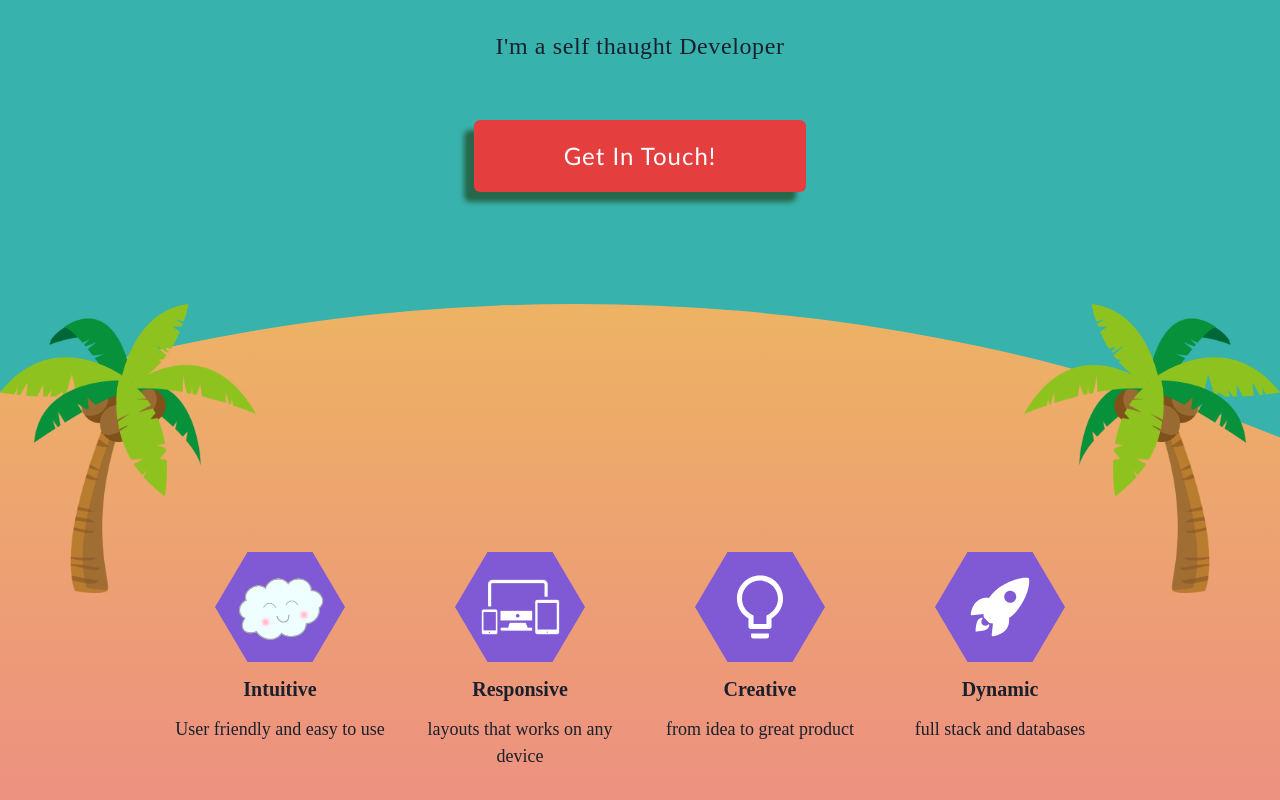
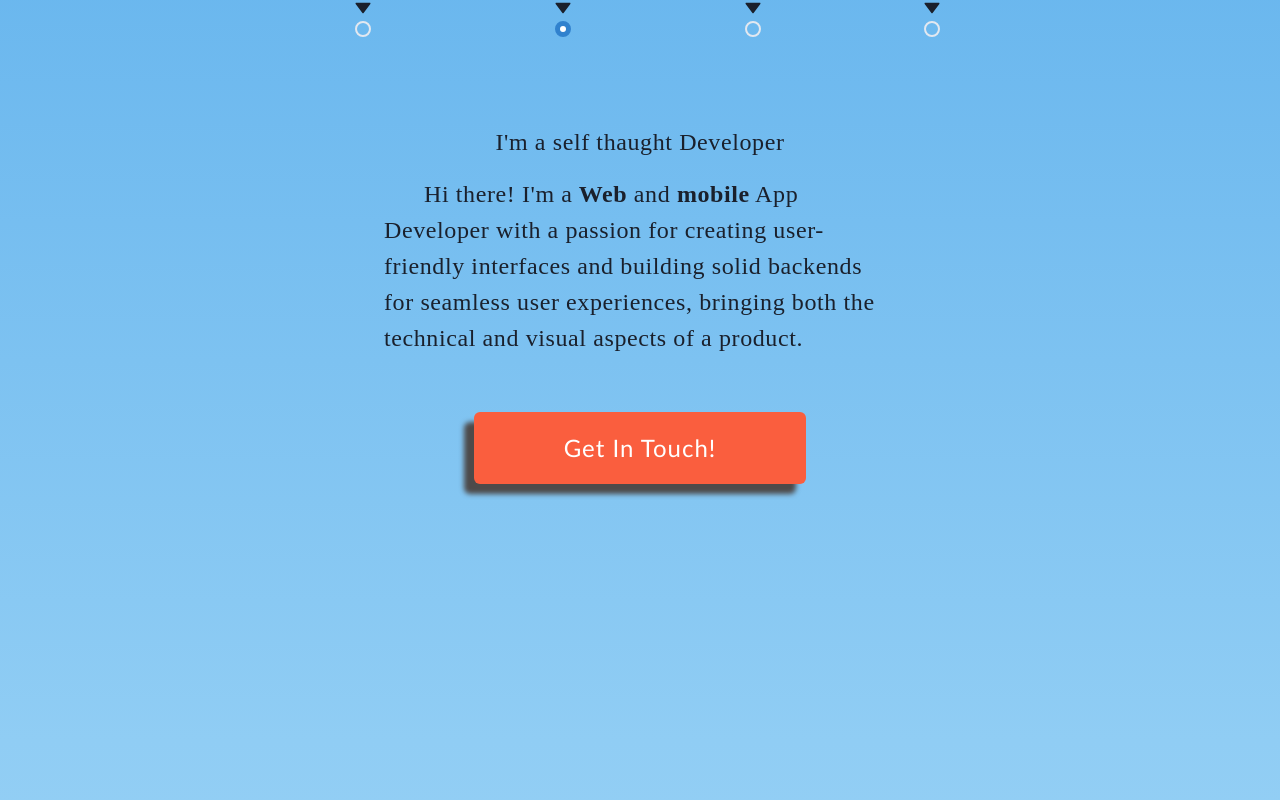
Before and after one commit to tahasama/myPortfolio, a React (Create React App) app: page / in a window 1280 px wide. Shown: the part 1060-1860 px from the top of the page. Built offline with nearby package versions, Linux system fonts and the light colour scheme; no server answers.

Commit message:
trying out new design

```diff
--- a/src/components/about.tsx
+++ b/src/components/about.tsx
@@ -19,8 +19,11 @@ import Birds from "./birds";
 // import mmm from "../images/mmm.png";
 
 const About = () => {
-  const bgOnLight = useColorModeValue("teal.400", "gray.900");
-  const [selected, setSelected] = useState("");
+  const bgOnLight = useColorModeValue(
+    "linear( blue.300, blue.200)",
+    "linear( gray.900 0%, gray.900 100%)"
+  );
+  const [selected, setSelected] = useState("shorter");
   const { colorMode } = useColorMode();
   const radioValue = (e: any) => setSelected(e.target.value);
 
@@ -34,7 +37,8 @@ const About = () => {
   return (
     <Box
       h={"100%"}
-      mt={[-16, -20, -20, -24, colorMode !== "dark" ? -24 : -52]}
+      // mt={[-16, -20, -20, -24, colorMode !== "dark" ? -24 : -52]}
+      // mt={[-16, -20, -20, -24, -52]}
       py={20}
       // zIndex={-1}
       position={"relative"}
@@ -49,17 +53,17 @@ const About = () => {
       //     ? ["155vh", "155vh", "160vh", "160vh", "80vh"]
       //     : ["165vh", "175vh", "180vh", "175vh", "100vh"]
       // }
-      bg={bgOnLight}
+      bgGradient={bgOnLight}
       fontFamily={"roboto"}
       // top={["-20vh", "-43vh", "-30vh", "-36vh", "-32vh"]}
       // transform={["scale(1)", "scale(0.8)", "scale(0.8)", "scale(1)"]}
       overflow={"hidden"}
       justifyContent={"center"}
       // h={"100%"}
-      clipPath={[
-        "polygon(0 6%, 100% 0, 100% 100%, 0% 100%);",
-        "polygon(0 7%, 100% 0, 100% 100%, 0% 100%);",
-      ]}
+      // clipPath={[
+      //   "polygon(0 6%, 100% 0, 100% 100%, 0% 100%);",
+      //   "polygon(0 7%, 100% 0, 100% 100%, 0% 100%);",
+      // ]}
     >
       <Element name="About"></Element>
       {/* {colorMode !== "dark" && (
@@ -114,7 +118,6 @@ const About = () => {
           <Radio
             onChange={radioValue}
             value=""
-            defaultChecked={true}
             isChecked={selected === "" ? true : false}
             m={"1"}
           />
@@ -296,9 +299,9 @@ const About = () => {
             my={["8", "12", "8", "16", "12"]}
             py={["7", "7", "9"]}
             px={["8vw", "7vw"]}
-            bg={colorMode === "light" ? "red.500" : "blue.600"}
+            bg={colorMode === "light" ? "#fa5E3E" : "blue.600"} //fa6E3E
             _hover={{
-              bg: `${colorMode === "light" ? "red.600" : "blue.700"}`,
+              bg: `${colorMode === "light" ? "#fa5E3E" : "blue.700"}`,
               transform: "translate(-5px,5px)",
               boxShadow: "0px 0px 0px #276749",
             }}
@@ -313,7 +316,7 @@ const About = () => {
             fontWeight={["400", "500"]}
             boxShadow={` ${
               colorMode === "light"
-                ? " -10px 10px 5px #276749"
+                ? " -10px 10px 5px #4d4a4a"
                 : " -7px 7px 3px #1A365D"
             }`}
           >
--- a/src/components/contact.tsx
+++ b/src/components/contact.tsx
@@ -23,7 +23,10 @@ const service = process.env.REACT_APP_SERVICE || "";
 const key = process.env.REACT_APP_KEY;
 
 const Contact = () => {
-  const bglOnLight = useColorModeValue("gray.300", "gray.900");
+  const bgOnLight = useColorModeValue(
+    "linear( blue.100, gray.300)",
+    "linear( gray.900 0%, gray.900 100%)"
+  );
   const bgPlaceHolder = useColorModeValue("gray.200", "gray.600");
   const { colorMode } = useColorMode();
   const { onCopy, hasCopied } = useClipboard("taha.maatof@gmail.com");
@@ -56,15 +59,15 @@ const Contact = () => {
         position={"relative"}
         // h={["110vh", "110vh", "107vh", "110vh", "99vh"]}
         // bgGradient={bgOnLight}
-        bgColor={bglOnLight}
+        bgGradient={bgOnLight}
         p={12}
         // clipPath=" polygon(27% 16%, 41% 10%, 55% 35%, 69% 9%, 83% 35%, 100% 8%, 100% 100%, 0 100%, 0% 35%, 12% 10%)"
-        clipPath={[
-          "polygon(34% 0, 50% 4%, 68% 0, 84% 4%, 100% 0, 100% 100%, 0 100%, 0 0, 17% 4%)",
-          "polygon(34% 0, 50% 4%, 68% 0, 84% 4%, 100% 0, 100% 100%, 0 100%, 0 0, 17% 4%)",
-          "polygon(28% 10%, 40% 0, 54% 9%, 68% 0, 83% 9%, 100% 0, 100% 100%, 0 100%, 0 10%, 15% 0)",
-        ]}
-        // clipPath="polygon(50% 0%, 0% 100%, 100% 100%)"
+        // clipPath={[
+        //   "polygon(34% 0, 50% 4%, 68% 0, 84% 4%, 100% 0, 100% 100%, 0 100%, 0 0, 17% 4%)",
+        //   "polygon(34% 0, 50% 4%, 68% 0, 84% 4%, 100% 0, 100% 100%, 0 100%, 0 0, 17% 4%)",
+        //   "polygon(28% 10%, 40% 0, 54% 9%, 68% 0, 83% 9%, 100% 0, 100% 100%, 0 100%, 0 10%, 15% 0)",
+        // ]}
+        // // clipPath="polygon(50% 0%, 0% 100%, 100% 100%)"
         // mt={[
         //   -48,
         //   -48,
@@ -76,7 +79,7 @@ const Contact = () => {
         // ]}
         // zIndex={99}
         // w={"100%"}
-        mt={[-48, colorMode !== "dark" ? -28 : -48]}
+        // mt={[-48, colorMode !== "dark" ? -28 : -48]}
         // mt={[-48, -24]}
       >
         <form
@@ -146,7 +149,7 @@ const Contact = () => {
           </FormControl>
         </form>
 
-        {colorMode !== "dark" && (
+        {/* {colorMode !== "dark" && (
           <Flex
             // bgColor={"red.300"}
             pos={"absolute"}
@@ -158,7 +161,7 @@ const Contact = () => {
           >
             <Img src={tresor} />
           </Flex>
-        )}
+        )} */}
         <Flex
           py={[7, 10]}
           gap={7}
--- a/src/components/projects.tsx
+++ b/src/components/projects.tsx
@@ -1,5 +1,6 @@
 // import { ExternalLinkIcon } from "@chakra-ui/icons";
 import {
+  background,
   Box,
   Button,
   Flex,
@@ -28,9 +29,14 @@ import { motion, useTransform, useViewportScroll } from "framer-motion";
 // import { useState } from "react";
 // import underwater from "../images/underwater.png";
 import water from "../images/bubble.png";
+import { useState } from "react";
 
 const Projects = () => {
-  const bglOnLight = useColorModeValue("rgba(111,134,198,255)", "gray.900");
+  // const bglOnLight = useColorModeValue("blue.300", "gray.900");
+  const bgOnLight = useColorModeValue(
+    "linear( blue.100 0%, blue.200 20%, blue.300 60%, blue.200 90%, blue.100 100%)",
+    "linear( gray.900 0%, gray.900 100%)"
+  );
   const { colorMode } = useColorMode();
   // const [isMobile, setIsMobile] = useState(false);
 
@@ -58,20 +64,30 @@ const Projects = () => {
 
   // const o2 = useTransform(scrollY, [2200, 2340], [1, 0]);
 
+  const [isHovered, setIsHovered] = useState(false);
+
+  const handleMouseEnter = () => {
+    setIsHovered(true);
+  };
+
+  const handleMouseLeave = () => {
+    setIsHovered(false);
+  };
+
   return (
-    <Box h={"100%"} mt={[colorMode !== "dark" ? -52 : -52]}>
+    <Box h={"100%"}>
       <Element name="Projects"></Element>
 
       <Box
         // h={["1750px", "250vh", "185vh", "220vh", "200vh"]}
-        bg={bglOnLight}
-        clipPath={[
-          "polygon(26% 3%, 100% 0, 100% 100%, 0 100%, 0 0)",
-          "polygon(26% 3%, 100% 0, 100% 100%, 0 100%, 0 0)",
-          "polygon(26% 7%, 100% 0, 100% 100%, 0 100%, 0 0)",
-          "polygon(26% 7%, 100% 0, 100% 100%, 0 100%, 0 0)",
-          "polygon(26% 8%, 100% 0, 100% 100%, 0 100%, 0 0)",
-        ]}
+        bgGradient={bgOnLight}
+        // clipPath={[
+        //   "polygon(26% 3%, 100% 0, 100% 100%, 0 100%, 0 0)",
+        //   "polygon(26% 3%, 100% 0, 100% 100%, 0 100%, 0 0)",
+        //   "polygon(26% 7%, 100% 0, 100% 100%, 0 100%, 0 0)",
+        //   "polygon(26% 7%, 100% 0, 100% 100%, 0 100%, 0 0)",
+        //   "polygon(26% 8%, 100% 0, 100% 100%, 0 100%, 0 0)",
+        // ]}
         // mt={["-10vh", "-14vh", "-75vh", "-85vh", "-18vh"]}
         zIndex={2}
         // mb={40}
@@ -93,6 +109,13 @@ const Projects = () => {
             w={"96%"}
             mx={[2, 2, 2, 5, 10]}
             // mt={["-28vh", "-20vh", "-20vh", "-20vh", "0vh"]}
+            bg={isHovered ? "gray.700" : ""}
+            rounded={"3xl"}
+            p={isHovered ? 5 : 0}
+            position="relative"
+            onMouseEnter={handleMouseEnter}
+            onMouseLeave={handleMouseLeave}
+            transition="all 1s"
           >
             <Box w={"full"} flex={2}>
               <motion.div
@@ -111,21 +134,46 @@ const Projects = () => {
                   mb={2}
                   fontFamily={"Raleway"}
                   fontWeight={900}
+                  flex={"column"}
+                  justifyContent={"center"}
+                  alignItems={"center"}
                 >
                   <Text
                     fontSize={["20", "22", "18", "24", "24"]}
-                    color={colorMode === "light" ? "gray.800" : "gray.300"}
+                    color={
+                      colorMode === "light" && !isHovered
+                        ? "gray.800"
+                        : colorMode === "light" && isHovered
+                        ? "white"
+                        : "gray.300"
+                    }
                   >
                     Storyat
                   </Text>
                   <Text
                     textAlign={"center"}
                     fontSize={["18", "20", "16", "22", "22"]}
-                    color={colorMode === "light" ? "gray.800" : "gray.300"}
+                    color={
+                      colorMode === "light" && !isHovered
+                        ? "gray.800"
+                        : colorMode === "light" && isHovered
+                        ? "white"
+                        : "gray.300"
+                    }
                   >
                     A mobile app for for sharing and reacting
                   </Text>
-                </VStack>
+                  {isHovered ? (
+                    <Button
+                      bg="pink.500"
+                      _hover={{ bg: "pink.600" }}
+                      size={"lg"}
+                      px={100}
+                      py={30}
+                    >
+                      Visit
+                    </Button>
+                  ) : (
                     <List
                       style={{ textIndent: 10 }}
                       ml={[0, 0, 0, 0, 32]}
@@ -138,53 +186,68 @@ const Projects = () => {
                         fontSize={[16, 16, 17, 18]}
                         textAlign={["center", "center", "start"]}
                       >
-                    for quick access please use email : t@t.com ,and passsword :
-                    tttttt{" "}
+                        for quick access please use email : t@t.com ,and
+                        passsword : tttttt{" "}
                       </ListItem>
                       <ListItem>
                         <ListIcon
                           as={MdSettings}
-                      color={colorMode !== "light" ? "green.500" : "pink.500"}
+                          color={
+                            colorMode !== "light" ? "green.500" : "pink.500"
+                          }
                         />
                         Share a story, a situation, ....
                       </ListItem>
                       <ListItem>
                         <ListIcon
                           as={MdSettings}
-                      color={colorMode !== "light" ? "green.500" : "pink.500"}
+                          color={
+                            colorMode !== "light" ? "green.500" : "pink.500"
+                          }
                         />
                         Share imagem photos, ...
                       </ListItem>
                       <ListItem>
                         <ListIcon
                           as={MdSettings}
-                      color={colorMode !== "light" ? "green.500" : "pink.500"}
+                          color={
+                            colorMode !== "light" ? "green.500" : "pink.500"
+                          }
                         />
                         React to others stories
                       </ListItem>{" "}
                       <ListItem>
                         <ListIcon
                           as={MdSettings}
-                      color={colorMode !== "light" ? "green.500" : "pink.500"}
+                          color={
+                            colorMode !== "light" ? "green.500" : "pink.500"
+                          }
                         />
                         Comments and reply to comments
                       </ListItem>{" "}
                       <ListItem>
                         <ListIcon
                           as={MdSettings}
-                      color={colorMode !== "light" ? "green.500" : "pink.500"}
+                          color={
+                            colorMode !== "light" ? "green.500" : "pink.500"
+                          }
                         />
                         Get notification for comments, reactions
                       </ListItem>
                       <ListItem>
                         <ListIcon
                           as={MdSettings}
-                      color={colorMode !== "light" ? "green.500" : "pink.500"}
+                          color={
+                            colorMode !== "light" ? "green.500" : "pink.500"
+                          }
                         />
                         Profile with all user contribution, updates, ...
                       </ListItem>{" "}
                     </List>
-                <Flex
+                  )}
+                </VStack>
+
+                {/* <Flex
                   position="relative"
                   justifyContent={"center"}
                   alignItems={["center"]}
@@ -231,7 +294,7 @@ const Projects = () => {
                       Case study
                     </Button>
                   </Link>
-                </Flex>
+                </Flex> */}
               </motion.div>
             </Box>
             <Flex flex={2} justifyContent={"center"}>
--- a/src/components/skills.tsx
+++ b/src/components/skills.tsx
@@ -46,8 +46,8 @@ import { useState } from "react";
 const Skills = () => {
   const { colorMode } = useColorMode();
   const bgOnLight = useColorModeValue(
-    "linear( #EDB363 0%, pink.400 80%)",
-    "linear( gray.900 0%, gray.900 80%)"
+    "linear( blue.200, blue.100)",
+    "linear( gray.900 0%, gray.900 100%)"
   );
   const bglCardHead = useColorModeValue("purple.300", "purple.500");
   const bglCard = useColorModeValue("purple.700", "purple.900");
@@ -62,8 +62,8 @@ const Skills = () => {
   console.log(window.onresize);
 
   return (
-    <Box h={["100%"]} mt={colorMode !== "dark" ? -36 : -32}>
-      {colorMode !== "dark" && !isMobile && (
+    <Box h={["100%"]}>
+      {/* {colorMode !== "dark" && !isMobile && (
         <Flex
           flexDirection={"row"}
           position={"absolute"}
@@ -88,7 +88,7 @@ const Skills = () => {
             mx={[6, 0, 0, 0, 0]}
           />
         </Flex>
-      )}
+      )} */}
       <Flex
         h={"100%"}
         // top={32}
@@ -97,15 +97,15 @@ const Skills = () => {
         fontFamily={"roboto"}
         bgGradient={bgOnLight}
         // mt={}
-        clipPath={[
-          // "ellipse(59% 65% at 40% 65%)",
+        // clipPath={[
+        //   // "ellipse(59% 65% at 40% 65%)",
 
-          "ellipse(300% 100% at 47% 100%)",
-          "ellipse(150% 100% at 47% 100%)",
-          "ellipse(150% 100% at 47% 100%)",
-          "ellipse(140% 100% at 50% 100%)",
-          "ellipse(130% 100% at 45% 100%)",
-        ]}
+        //   "ellipse(300% 100% at 47% 100%)",
+        //   "ellipse(150% 100% at 47% 100%)",
+        //   "ellipse(150% 100% at 47% 100%)",
+        //   "ellipse(140% 100% at 50% 100%)",
+        //   "ellipse(130% 100% at 45% 100%)",
+        // ]}
         // mt={["-30vh", "-60vh", "-60vh", "-65vh", "-65vh"]}
         // mt={["-140vh", "-130vh", "-75vh", "-75vh", "-75vh"]}
         // h={["1700px", "1700px", "1400px", "1700px", "1400px"]}
@@ -355,7 +355,7 @@ const Skills = () => {
               bgColor={bglCard}
               borderBottomRadius={"40"}
               py={0}
-              h={["70%", "70%", "100%", "80%", "100%"]}
+              h={["70%", "70%", "100%", "100%", "100%"]}
               gap={5}
               flexDirection={"column"}
               p={[4, 4, 0]}
@@ -556,7 +556,7 @@ const Skills = () => {
               bgColor={bglCard}
               borderBottomRadius={"40"}
               py={0}
-              h={["60%", "20%", "90%", "80%", "90%"]}
+              h={["60%", "20%", "90%", "100%", "90%"]}
               px={[4, 4, 0]}
             >
               <Flex
@@ -692,7 +692,7 @@ const Skills = () => {
               bgColor={bglCard}
               borderBottomRadius={"40"}
               // py={-20}
-              h={["100%", "100%", "90%", "80%", "90%"]}
+              h={["100%", "100%", "90%", "100%", "90%"]}
               py={[8, 8, 0]}
               px={[4, 4, 0]}
             >
```
Also changed, not shown: src/components/home.tsx (+6 -229 lines). Lines whose indentation alone changed are shown as unchanged.
